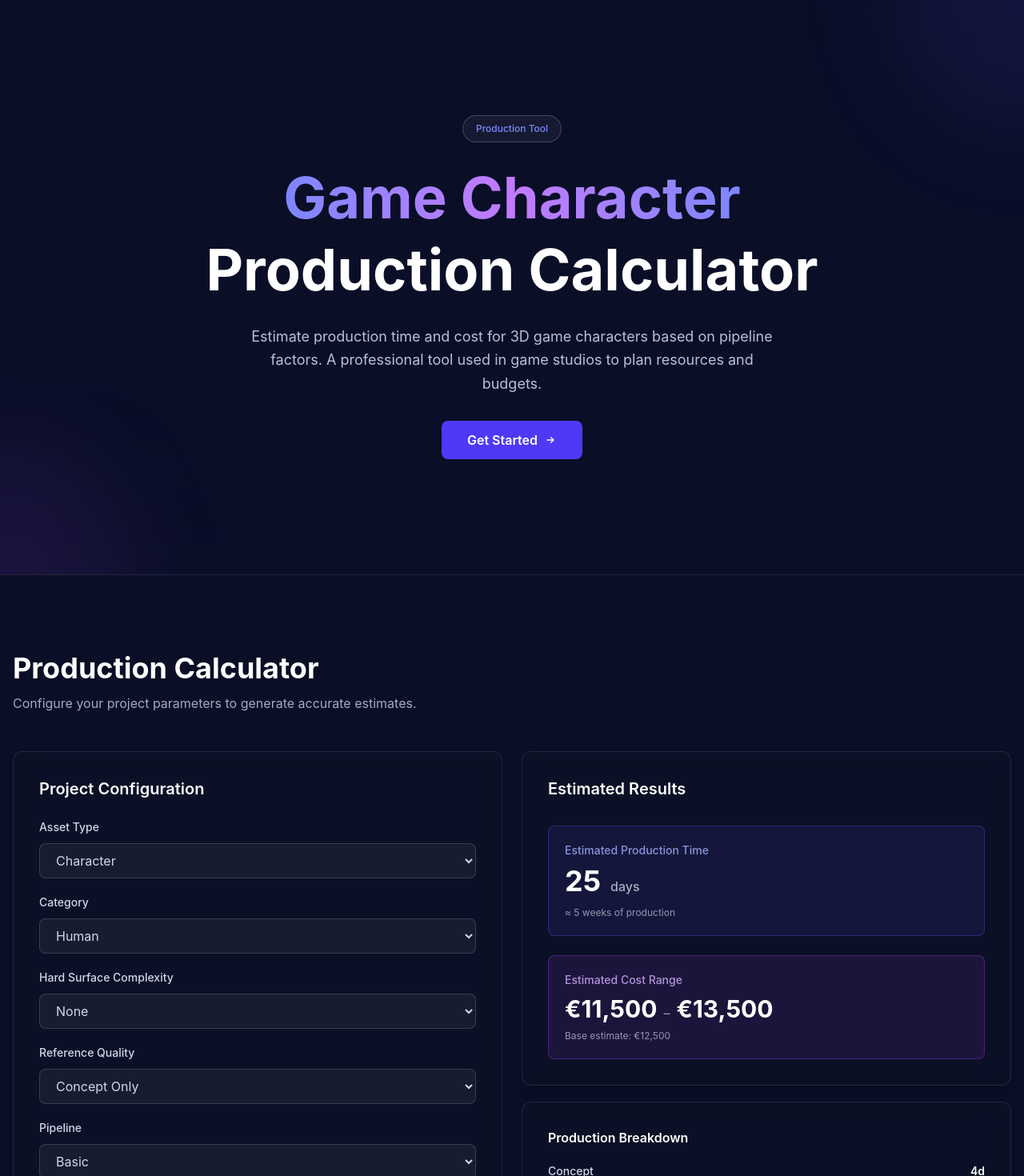
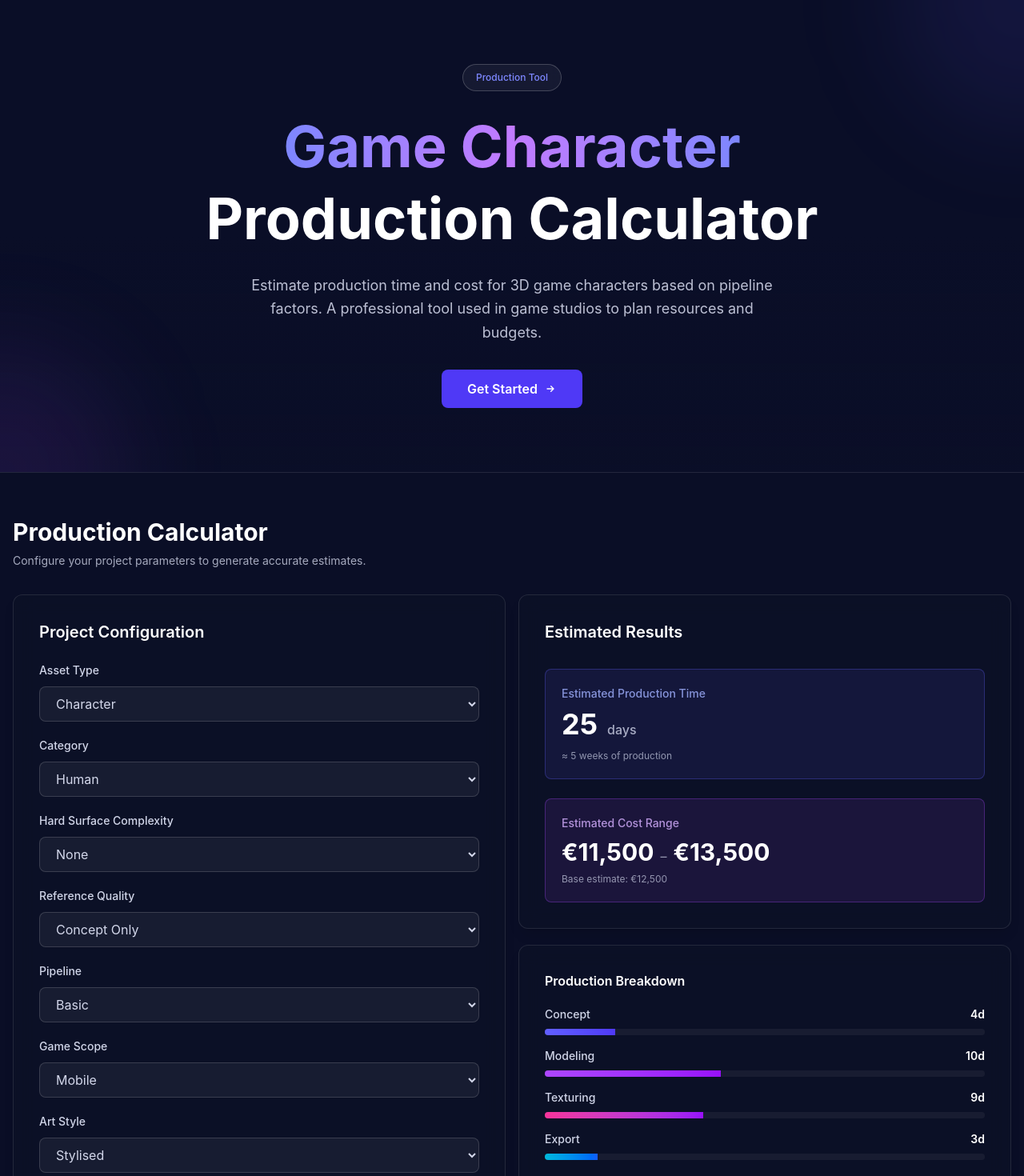
Before and after one commit to aleksasandre/new, a Next.js app: page / in a window 1280 px wide. Shown: the top 1470 px of the page at 80% size. Built offline with nearby package versions, Linux system fonts and the light colour scheme.

Commit message:
feat: adjust padding and typography in calculator dashboard and hero section
Co-authored-by: aleksasandre <298023477+aleksasandre@users.noreply.github.com>

```diff
--- a/components/calculator-dashboard.tsx
+++ b/components/calculator-dashboard.tsx
@@ -179,18 +179,18 @@ export function CalculatorDashboard({
   }
 
   return (
-    <section className="relative border-b border-white/10 bg-background/50 px-4 py-16 sm:py-20 md:py-24">
+    <section className="relative border-b border-white/10 bg-background/50 px-4 py-10 sm:py-12 md:py-14">
       <div className="mx-auto max-w-7xl">
-        <div className="mb-12">
-          <h2 className="mb-3 text-3xl font-bold text-white sm:text-4xl">
+        <div className="mb-8">
+          <h2 className="mb-2 text-2xl font-bold text-white sm:text-3xl">
             Production Calculator
           </h2>
-          <p className="text-base text-foreground/70">
+          <p className="text-sm text-foreground/70">
             Configure your project parameters to generate accurate estimates.
           </p>
         </div>
 
-        <div className="grid gap-6 lg:grid-cols-2">
+        <div className="grid gap-4 lg:grid-cols-2">
           <InputForm formData={formData} onChange={setFormData} />
           <ResultsPanel
             results={calculateResults}
--- a/components/hero.tsx
+++ b/components/hero.tsx
@@ -1,6 +1,6 @@
 export function Hero() {
   return (
-    <section className="relative overflow-hidden border-b border-white/10 bg-gradient-to-b from-background via-background to-background/80 px-4 py-20 sm:py-28 md:py-36">
+    <section className="relative overflow-hidden border-b border-white/10 bg-gradient-to-b from-background via-background to-background/80 px-4 py-12 sm:py-16 md:py-20">
       {/* Background elements */}
       <div className="absolute inset-0 overflow-hidden">
         <div className="absolute -top-40 -right-40 h-80 w-80 rounded-full bg-indigo-500/10 blur-3xl" />
```
